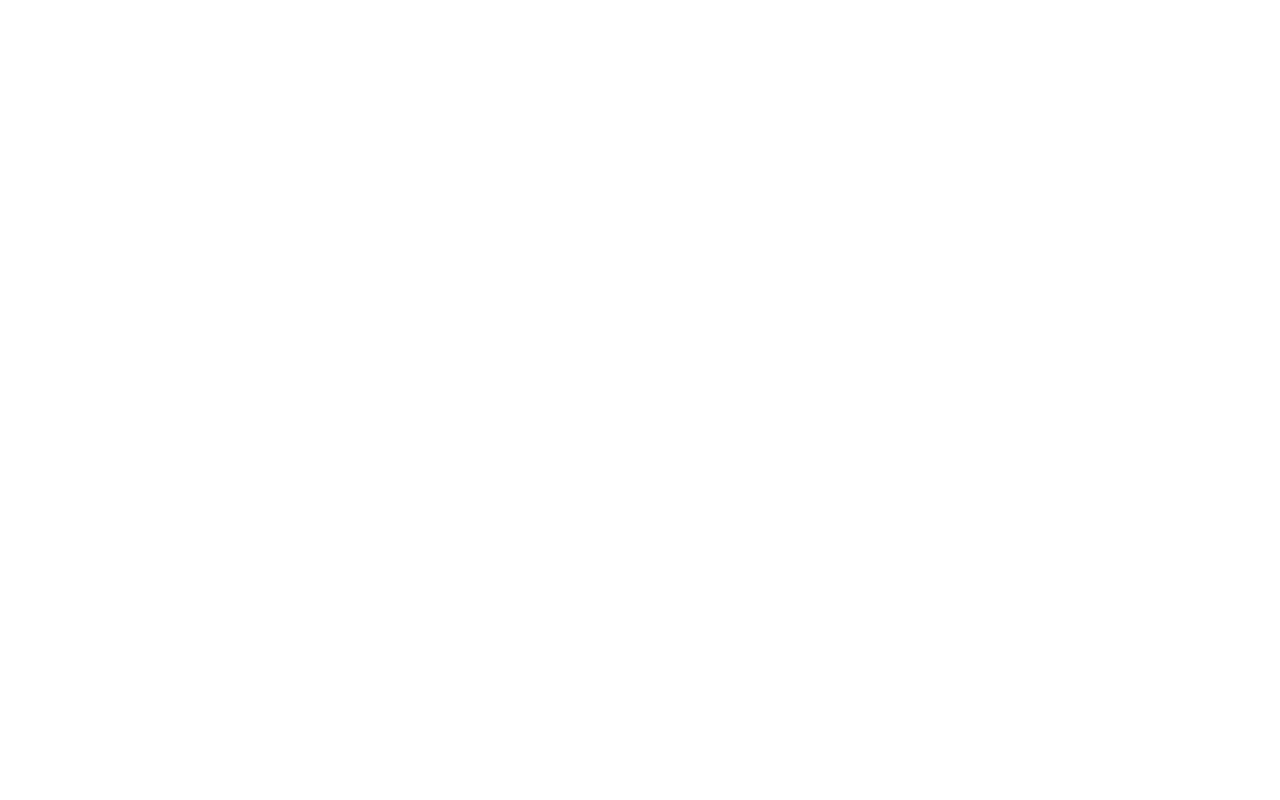
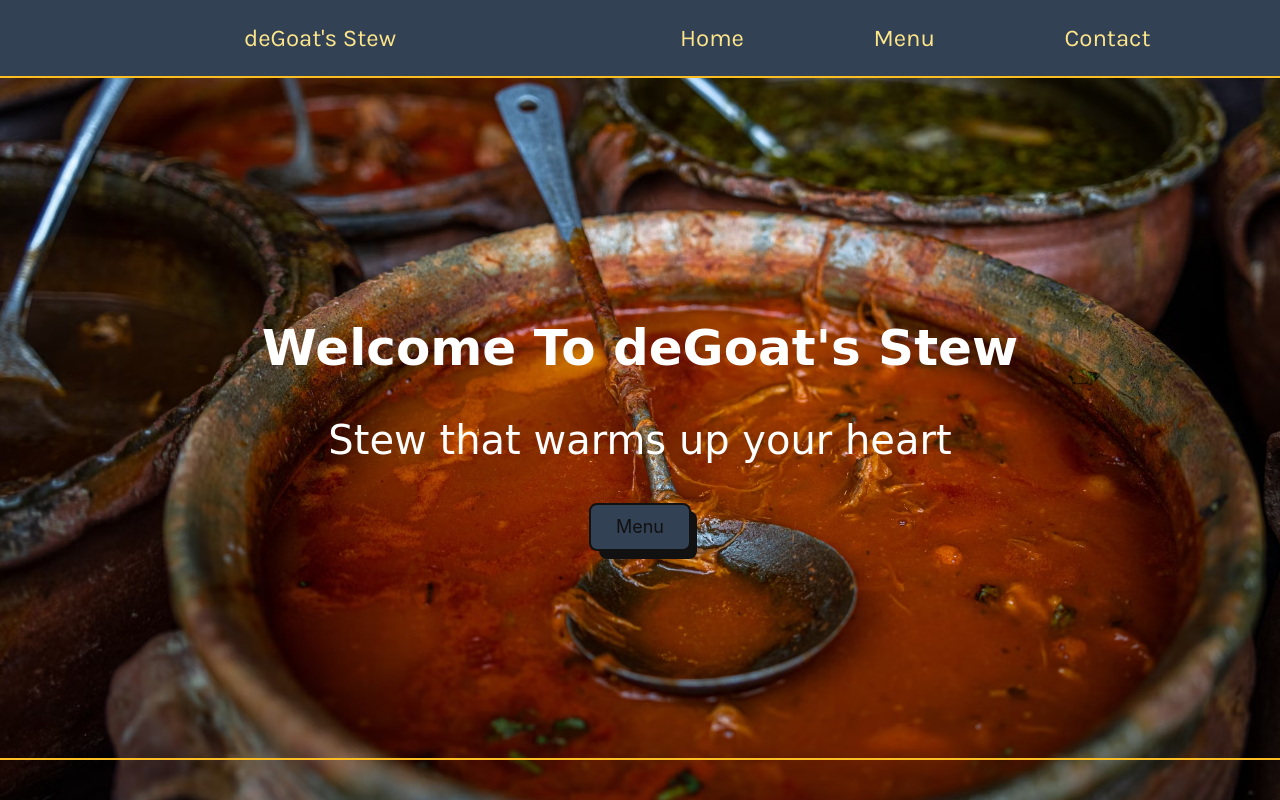
Before and after one commit to qcdavida/restaurant-page, a website built with webpack: page dist/index.html in a window 1280 px wide. Built offline with nearby package versions, Linux system fonts and the light colour scheme; a web font is replaced by a local one.

Commit message:
Adding latest code. Working on converting HTML code to plain Javascript. As well as making modules.

```diff
--- a/package.json
+++ b/package.json
@@ -2,9 +2,11 @@
   "name": "restaurant-page",
   "version": "1.0.0",
   "description": "",
-  "main": "index.js",
+  "private": true,
   "scripts": {
-    "test": "echo \"Error: no test specified\" && exit 1"
+    "test": "echo \"Error: no test specified\" && exit 1",
+    "build": "webpack",
+    "watch": "webpack --watch"
   },
   "repository": {
     "type": "git",
--- /dev/null
+++ b/src/contact-style.css
@@ -0,0 +1,108 @@
+@import url('https://fonts.googleapis.com/css2?family=Ms+Madi&display=swap');
+@import url('https://fonts.googleapis.com/css2?family=Karla&display=swap');
+
+body {
+    margin: 0;
+    padding: 0;
+    display: grid;
+    min-height: 100vh;
+    /*image taken from here: https://unsplash.com/photos/DdZqit1Ep6A */
+    background-image: url(./images/stew2.avif);
+    background-size: cover;
+}
+
+.header {
+    color: #FDE68A;
+    font-size: 24px;
+    display: grid;
+    grid-template-columns: 1fr 1fr;
+    background-color: #334155;
+    font-family: 'Karla', sans-serif;
+}
+
+.logo {
+    display: grid;
+    justify-items: center;
+    align-items: center;
+}
+
+.nav-options ul {
+    list-style: none;
+    display: grid;
+    grid-template-columns: repeat(3, auto);
+}
+
+.nav-options a {
+    text-decoration: none;
+    font-size: 20px;
+    color: #FDE68A;
+}
+
+.nav-options a:hover {
+    text-decoration: none;
+    font-size: 20px;
+    color: #CBD5E1;
+    border-bottom: 2px solid #FBBF24;
+}
+
+.form-container{
+    border-top: 2px solid #FBBF24;
+    border-bottom: 2px solid #FBBF24;
+    color: white;
+    display: flex;
+    align-items: center;
+    justify-content: center;
+    text-align: center;
+    height: 85vh;
+    font-family: 'Karla', sans-serif;
+}
+
+#contact-form {
+    margin: 0 auto;
+    width: 500px;
+    padding: 1em;
+    border: 1px solid #CCC;
+    border-radius: 1em;
+    font-size: 20px;
+}
+
+#contact-form ul {
+    list-style: none;
+    padding: 0;
+    margin: 0;
+}
+
+#contact-form form li + li {
+    margin-top: 1em;
+}
+
+#contact-form label {
+    display: inline-block;
+    width: 90px;
+    text-align: right;
+}
+
+#contact-form input, #contact-form textarea {
+    font: 1em sans-serif;
+    width: 300px;
+    box-sizing: border-box;
+    border: 1px solid #999;
+}
+
+#contact-form input:focus,
+#contact-form textarea:focus {
+    border-color: #000;
+}
+
+#contact-form textarea {
+    vertical-align: top;
+    height: 5em;
+}
+
+.button {
+    padding-left: 90px;
+}
+
+.button {
+    margin-left: .5em;
+}
--- /dev/null
+++ b/src/homePageModule.js
@@ -0,0 +1,65 @@
+function header() {
+    //create the html elements
+    const headerDiv = document.createElement('div');
+    const logoDiv = document.createElement('div');
+    const navOptionsDiv = document.createElement('div');
+    const ul = document.createElement('ul');
+    const firstLI = document.createElement('li');
+    const secondLI = document.createElement('li');
+    const thirdLI = document.createElement('li');
+
+    //add classes to the div elements
+    headerDiv.classList.add('header');
+    logoDiv.classList.add('logo');
+    navOptionsDiv.classList.add('nav-options');
+
+    //add text content to elements
+    logoDiv.textContent = "deGoat's Stew";
+    firstLI.textContent = "Home";
+    secondLI.textContent = "Menu";
+    thirdLI.textContent = "Contact";
+
+    //append the elements to the dom tree
+    ul.appendChild(firstLI);
+    ul.appendChild(secondLI);
+    ul.appendChild(thirdLI);
+    navOptionsDiv.appendChild(ul);
+    headerDiv.appendChild(logoDiv);
+    headerDiv.appendChild(navOptionsDiv);
+
+    return headerDiv;
+}
+
+function mainContent() {
+    //create html elements
+    const mainContentDiv = document.createElement('div');
+    const heroDiv = document.createElement('div');
+    const h1 = document.createElement('h1');
+    const p = document.createElement('p');
+    const btn = document.createElement('button');
+
+    //add classes to elements
+    mainContentDiv.classList.add('main-content');
+    heroDiv.classList.add('hero');
+
+    //add id to element
+    btn.setAttribute('id', 'menu-btn');
+
+    //add text content to elements
+    h1.textContent = "Welcome To deGoat's Stew";
+    p.textContent = "Stew that warms up your heart";
+    btn.textContent = "Menu";
+
+    //append elements to DOM Tree
+    heroDiv.appendChild(h1);
+    heroDiv.appendChild(p);
+    heroDiv.appendChild(btn);
+    mainContentDiv.appendChild(heroDiv);
+
+    return mainContentDiv;
+}
+
+export {
+    header,
+    mainContent
+};
--- a/src/index.js
+++ b/src/index.js
@@ -1 +1,9 @@
 console.log("Hello, testing");
+console.log("working..");
+console.log("importing");
+import { header, mainContent } from './homePageModule';
+
+const contentDiv = document.getElementById('content');
+
+contentDiv.appendChild(header());
+contentDiv.appendChild(mainContent());
--- /dev/null
+++ b/src/menu-style.css
@@ -0,0 +1,90 @@
+@import url('https://fonts.googleapis.com/css2?family=Ms+Madi&display=swap');
+@import url('https://fonts.googleapis.com/css2?family=Karla&display=swap');
+
+body {
+    margin: 0;
+    padding: 0;
+    display: grid;
+    min-height: 100vh;
+    /*image taken from here: https://unsplash.com/photos/W3SEyZODn8U */
+    background-image: url(./images/stew4.avif);
+    background-size: cover;
+}
+
+.header {
+    color: #FDE68A;
+    font-size: 24px;
+    display: grid;
+    grid-template-columns: 1fr 1fr;
+    background-color: #334155;
+    font-family: 'Karla', sans-serif;
+}
+
+.logo {
+    display: grid;
+    justify-items: center;
+    align-items: center;
+}
+
+.nav-options ul {
+    list-style: none;
+    display: grid;
+    grid-template-columns: repeat(3, auto);
+}
+
+.nav-options a {
+    text-decoration: none;
+    font-size: 20px;
+    color: #FDE68A;
+}
+
+.nav-options a:hover {
+    text-decoration: none;
+    font-size: 20px;
+    color: #CBD5E1;
+    border-bottom: 2px solid #FBBF24;
+}
+
+.main-content {
+    border-top: 2px solid #FBBF24;
+    border-bottom: 2px solid #FBBF24;
+    color: white;
+    display: flex;
+    flex-direction: column;
+    align-items: center;
+    justify-content: center;
+    text-align: center;
+    height: 85vh;
+    font-family: 'Ms Madi', cursive;
+}
+
+.main-content h1 {
+    font-size: 50px;
+    color: white;
+    font-family: 'Karla', sans-serif;
+    background-color: #334155;
+    margin: 5px;
+    padding: 12px;
+}
+
+.menu {
+    border: 2px solid black;
+    height: 600px;
+    width: 900px;
+    display: grid;
+    grid-template-rows: 1fr 1fr;
+    grid-template-columns: repeat(3, 1fr);
+    align-items: center;
+    justify-items: center;
+}
+
+.card {
+    border: 2px solid #FBBF24;
+    background-color: #CBD5E1;
+    height: 250px;
+    width: 250px;
+    font-size: 30px;
+    color: black;
+    font-weight: bold;
+    opacity: 70%;
+}
--- /dev/null
+++ b/src/style.css
@@ -0,0 +1,115 @@
+@import url('https://fonts.googleapis.com/css2?family=Ms+Madi&display=swap');
+@import url('https://fonts.googleapis.com/css2?family=Karla&display=swap');
+
+body {
+    margin: 0;
+    padding: 0;
+    display: grid;
+    min-height: 100vh;
+    background-image: url(./images/stew2.avif);
+    background-size: cover;
+}
+
+.header {
+    color: #FDE68A;
+    font-size: 24px;
+    display: grid;
+    grid-template-columns: 1fr 1fr;
+    background-color: #334155;
+    font-family: 'Karla', sans-serif;
+}
+
+.logo {
+    display: grid;
+    justify-items: center;
+    align-items: center;
+}
+
+.nav-options ul {
+    list-style: none;
+    display: grid;
+    grid-template-columns: repeat(3, auto);
+}
+
+.nav-options a {
+    text-decoration: none;
+    font-size: 20px;
+    color: #FDE68A;
+}
+
+.nav-options a:hover {
+    text-decoration: none;
+    font-size: 20px;
+    color: #CBD5E1;
+    border-bottom: 2px solid #FBBF24;
+}
+
+.main-content {
+    border-top: 2px solid #FBBF24;
+    border-bottom: 2px solid #FBBF24;
+    color: white;
+    display: flex;
+    align-items: center;
+    justify-content: center;
+    text-align: center;
+    height: 85vh;
+    font-family: 'Ms Madi', cursive;
+}
+
+.main-content h1 {
+    font-size: 50px;
+}
+
+.main-content p {
+    font-size: 40px;
+}
+
+#menu-btn a {
+    text-decoration: none;
+    color: #FDE68A;
+    font-family: 'Karla', sans-serif;
+}
+
+/* CSS button style taking from here: https://getcssscan.com/css-buttons-examples */
+/*Button number 56 */
+#menu-btn {
+  align-items: center;
+  background-color: #334155;
+  border: 2px solid #111;
+  border-radius: 8px;
+  box-sizing: border-box;
+  color: #111;
+  cursor: pointer;
+  font-family: Inter,sans-serif;
+  font-size: 18px;
+  height: 48px;
+  justify-content: center;
+  line-height: 24px;
+  max-width: 100%;
+  padding: 0 25px;
+  position: relative;
+  text-align: center;
+  text-decoration: none;
+  user-select: none;
+  -webkit-user-select: none;
+  touch-action: manipulation;
+}
+
+#menu-btn:after {
+  background-color: #111;
+  border-radius: 8px;
+  content: "";
+  display: block;
+  height: 48px;
+  left: 0;
+  width: 100%;
+  position: absolute;
+  top: -2px;
+  transform: translate(8px, 8px);
+  transition: transform .2s ease-out;
+  z-index: -1;
+}
+
+#menu-btn:hover:after {
+  transform: translate(0, 0);
+}
--- a/webpack.config.js
+++ b/webpack.config.js
@@ -1,7 +1,11 @@
 const path = require('path');
 
 module.exports = {
+    mode: 'development',
     entry: './src/index.js',
+    devServer: {
+        static: '/dist',
+    },
     output: {
         filename: 'main.js',
         path: path.resolve(__dirname, 'dist'),
```
Also changed, not shown: dist/contact.html (added), dist/index.html, dist/main.js, dist/menu.html (added), src/images/stew.avif (added), src/images/stew2.avif (added), src/images/stew3.avif (added), src/images/stew4.avif (added), 1 other file.
